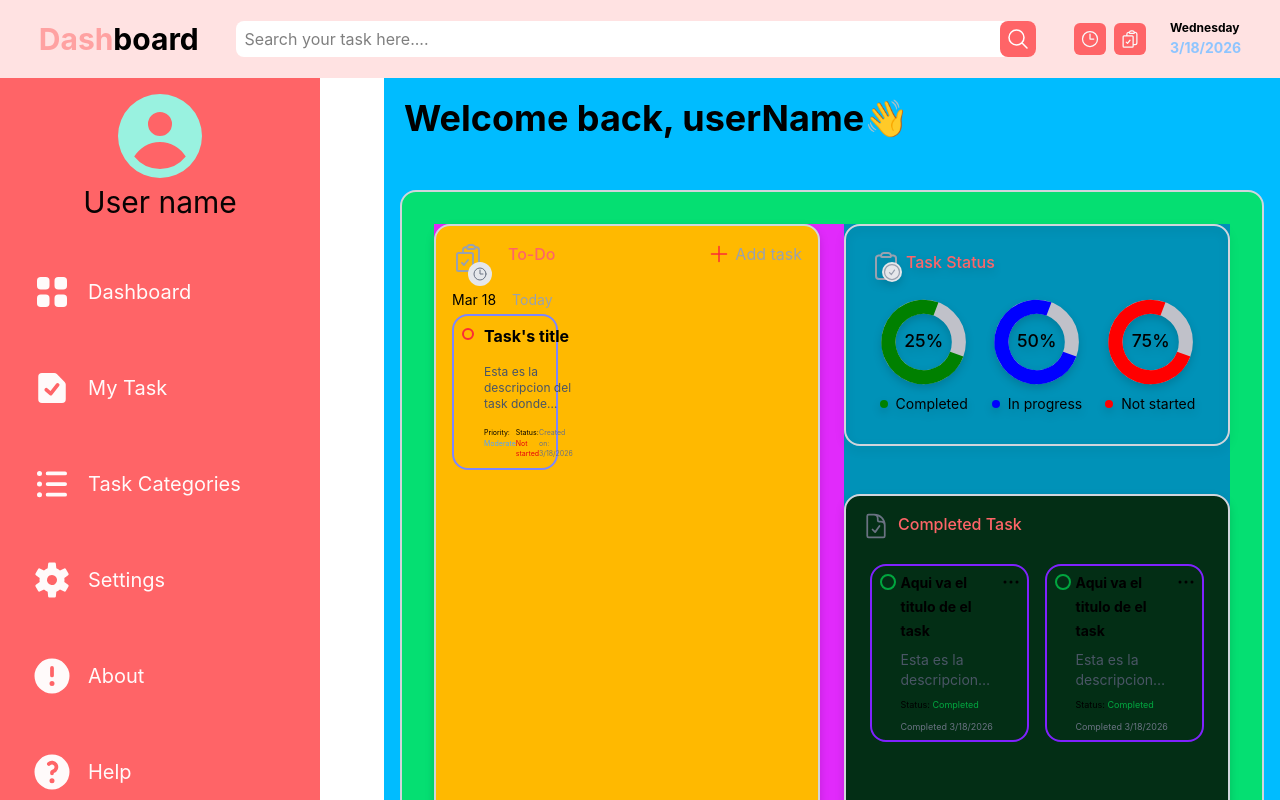
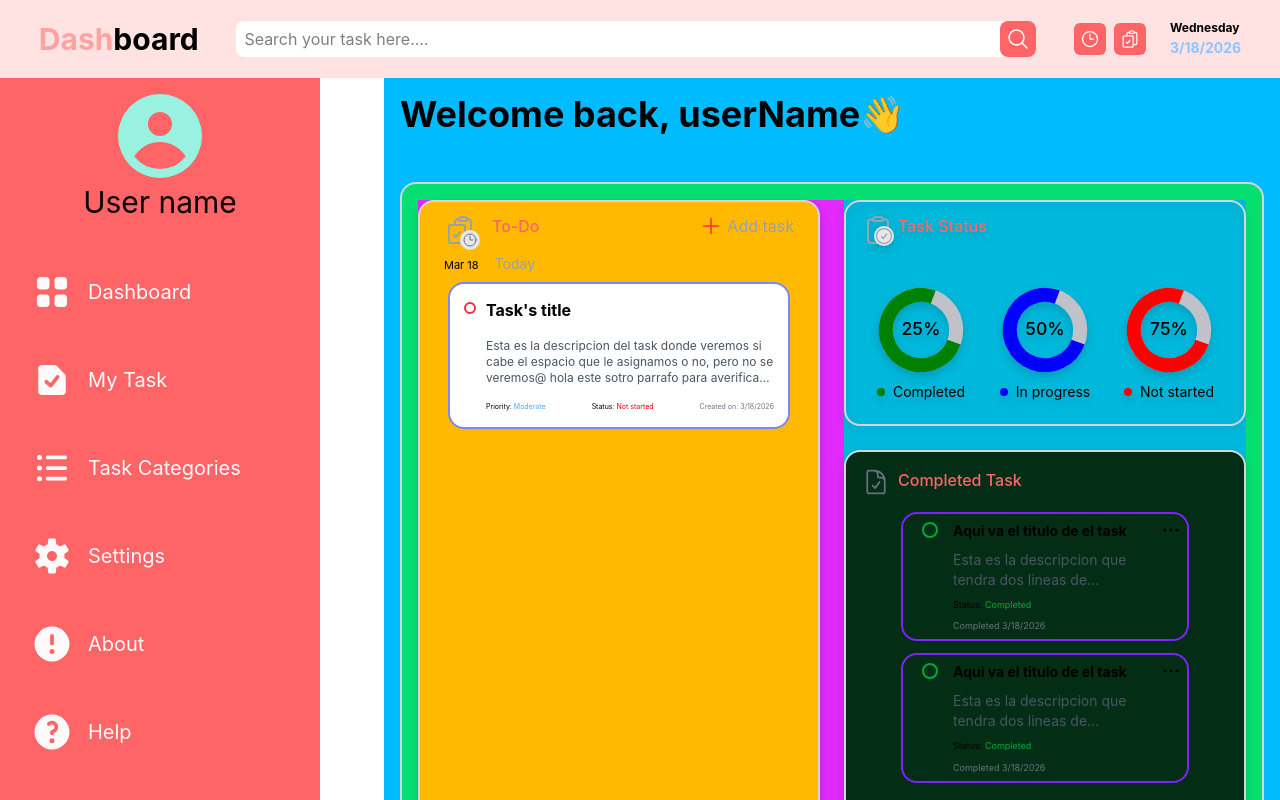
Before and after one commit to karinatuyuc/my-todo-list-React, a React (Vite) app: page / in a window 1280 px wide. Shown: the top 800 px of the page. Built offline with nearby package versions, Linux system fonts and the light colour scheme.

Commit message:
style: styling lg layout

```diff
--- a/src/CompletedTask.jsx
+++ b/src/CompletedTask.jsx
@@ -15,11 +15,13 @@ export default function CompletedTask({dateIn}){
                     <h1 className=" text-red-400 font-medium">Completed Task</h1>
                 </div>
 
+
+
                 {/**CARDS*/}
-                <div className="flex flex-col gap-4 p-2 md:flex-row ">
+                <div className="flex flex-col gap-4 p-2 md:flex-row lg:grid lg:pl-8 lg:pr-8 lg:p-0 lg:gap-3">
 
                     {/**CARD #1 */}
-                    <div className="grid border-2 border-violet-600 rounded-2xl grid-cols-[1fr_4fr_1fr] w-full max-w-md mx-auto p-1">
+                    <div className="grid border-2 border-violet-600 rounded-2xl grid-cols-[1fr_4fr_1fr] w-full max-w-md mx-auto p-1 lg:w-72">
 
                         <div className="flex justify-center items-start pt-1">
                             <div className="w-4 h-4 rounded-full border-2 border-green-600"></div>
@@ -43,7 +45,7 @@ export default function CompletedTask({dateIn}){
                     </div>
 
                    {/**CARD #2 */}
-                   <div className="grid border-2 border-violet-600 rounded-2xl grid-cols-[1fr_4fr_1fr] w-full max-w-md mx-auto p-1">
+                   <div className="grid border-2 border-violet-600 rounded-2xl grid-cols-[1fr_4fr_1fr] w-full max-w-md mx-auto p-1 lg:w-72">
 
                         <div className="flex justify-center items-start pt-1">
                             <div className="w-4 h-4 rounded-full border-2 border-green-600"></div>
--- a/src/Dashboard.jsx
+++ b/src/Dashboard.jsx
@@ -99,7 +99,7 @@ export default function Dashboard({showModal, tasks}) {
 
 
 
-                     <div className="flex items-center justify-center gap-4 m-4 lg:p-1">
+                     <div className="flex items-center justify-center gap-4 m-4">
                         <div className="mx-auto text-xl font-bold mb-4 md:text-2xl lg:ml-0 lg:text-4xl lg:mb-0">
                            <h1>Welcome back, userName<span className="text-3xl md:text-4xl lg:text-4xl">{waveHand}</span></h1>
                         </div>
@@ -108,14 +108,17 @@ export default function Dashboard({showModal, tasks}) {
 
                 {/** Main section */}
 
-                <section className="border-2 border-gray-300 m-4 mb-5 mt-12 p-6 md:bg-orange-700 md:min-h-screen md:p-8 md:rounded-2xl lg:bg-green-400">
+                <section className="border-2 border-gray-300 m-4 mb-5 mt-12 p-6 md:bg-orange-700 md:min-h-screen md:p-8 md:rounded-2xl
+                lg:bg-green-400 lg:p-4">
 
                     <div className="lg:grid  lg:grid-cols-2 lg:gap-6 lg:bg-fuchsia-500 lg:h-screen">
 
                     {/*ADD TASK SECTION AND CARDS TASKS (different component in REVIEW)*/}
-                    <div className="w-full border-2 border-gray-300 drop-shadow-lg p-2 mb-3 rounded-2xl lg:bg-amber-400 lg:h-full">
 
-                        <div className="flex justify-between m-2">
+                    <div className="w-full border-2 border-gray-300 drop-shadow-lg p-2 mb-3 rounded-2xl lg:bg-amber-400
+                    lg:h-full ">
+
+                        <div className="flex justify-between m-4 lg:mt-1">
                             <span className="absolute text-justify left-16 text-xm ml-2 text-red-400 font-medium md:text-base">To-Do</span>
                             <div className="relative">
                                  <ClipboardDocumentCheckIcon
@@ -124,12 +127,13 @@ export default function Dashboard({showModal, tasks}) {
                                  />
                                  <ClockIcon
                                       className="w-6 h-6 relative left-3 top-4 p-1 bg-gray-200 text-gray-500 rounded-full
-                                       md:left-4 md:top-5"
+                                       md:left-4 md:top-5 lg:top-4 lg:w-5 lg:h-5 lg:p-0.5"
                                  />
                             </div>
+
                              <span
                                  className="absolute text-justify mt-10 text-xs
-                                 md:text-sm md:mt-12">
+                                 md:text-sm md:mt-12 lg:text-[11px] lg:mt-10">
                                     {dayMonth}
                                      <span
                                      className="text-gray-400 m-4
@@ -156,9 +160,6 @@ export default function Dashboard({showModal, tasks}) {
                           date={dateInNumber}
                         />
 
-
-
-
                     </div>
 
 
@@ -166,13 +167,13 @@ export default function Dashboard({showModal, tasks}) {
 
 
 
-                    <div className="lg:flex lg:flex-col lg:gap-2 lg:bg-cyan-600">
+                <div className="lg:flex lg:flex-col lg:bg-cyan-500 lg:h-screen">
 
 
                     {/* TASK STATUS*/}
-                    <div className="border-2 border-gray-300 drop-shadow-lg rounded-2xl mb-2 h-full p-4 md:mb-6 lg:h-80 lg:p-6">
+                    <div className="border-2 border-gray-300 drop-shadow-lg rounded-2xl mb-2 h-full p-4 md:mb-6 lg:h-80 lg:pt-3">
 
-                        <div className="flex gap-4">
+                        <div className="flex gap-4 lg:pb-6">
 
                             <div className="flex relative mb-4">
                               <ClipboardIcon className="w-7 h-7 absolute text-gray-400 md:w-8 md:h-8"/>
@@ -204,7 +205,8 @@ export default function Dashboard({showModal, tasks}) {
 
                     {/*COMPLETED TASK*/}
 
-                    <div className=" border-2 drop-shadow-lg border-gray-300 p-4 h-full mt-4 rounded-2xl lg:bg-green-950">
+                    <div className=" border-2 drop-shadow-lg border-gray-300 p-4 h-full mt-4 rounded-2xl
+                    lg:bg-green-950 lg:mt-0 lg:p-4">
                         <CompletedTask
                             dateIn={dateInNumber}
                         />
--- a/src/ProgressCircle.jsx
+++ b/src/ProgressCircle.jsx
@@ -5,8 +5,8 @@ export default function ProgressCircle({title, progress, color}) {
     return (
         <>
             {/** SVG for progress circles*/}
-            <div className="h-22 md:h-28">
-                        <svg viewBox="0 0 100 100" className="w-full h-16 md:h-22">
+            <div className="h-22 md:h-28 lg:h-30">
+                        <svg viewBox="0 0 100 100" className="w-full h-16 md:h-22 lg:h-22">
 
                             {/**Circle base */}
                             <circle cx="50" cy="50" r="40" stroke="#C0C1C9"
--- a/src/TaskCard.jsx
+++ b/src/TaskCard.jsx
@@ -4,13 +4,19 @@ export default function TaskCard ({descriptionTask, date}){
 
     return (
         <>
-                                   {/*DIV TO DO AND ADD TASK*/}
-             <div className="grid grid-cols-1 gap-4 mt-10 p-2 md:grid md:grid-cols-2 lg:grid-cols-3">
+
+
+        <div className="lg:p-3">
+
+                                  {/*DIV TO DO AND ADD TASK*/}
+             <div className="grid grid-cols-1 gap-4 mt-10 p-2 md:grid md:grid-cols-2 lg:flex  lg:mt-2">
 
                 {/**Card #1 */}
-                <div className="w-full max-w-sm mx-auto min-h-28 border-2 border-indigo-400 rounded-2xl  p-0.5 md:grid md:grid-cols-1">
+                <div className="w-full max-w-sm mx-auto min-h-28 border-2 border-indigo-400 rounded-2xl  p-0.5 md:grid md:grid-cols-1
+                 lg:w-96 lg:bg-white lg:p-2">
 
-                    <div className="flex gap-2.5 p-1.5">
+                    <div className="flex gap-2.5 p-1.5
+                     ">
                         <div className="flex justify-center items-start mt-1">
                             <span className="w-3 h-3 border-2 rounded-full text-red-500"></span> {/**This sould be interactive too */}
                         </div>
@@ -33,9 +39,7 @@ export default function TaskCard ({descriptionTask, date}){
                 </div>
 
              </div>
-
-
-
+    </div>
         </>
     )
 }
--- a/src/sideMenu.jsx
+++ b/src/sideMenu.jsx
@@ -4,7 +4,7 @@ import { ExclamationCircleIcon, Bars3Icon, UserCircleIcon, Squares2X2Icon, Docum
 export default function SideMenu() {
 
     const listStyles =
-    "group flex items-center gap-2 text-xl text-white md:gap-4 lg:text-md lg:hover:bg-white lg:hover:rounded-lg lg:hover:text-red-500 lg:hover:font-medium lg:hover:cursor-pointer lg:hover:p-3 lg:hover:mt-8 lg:hover:mb-8";
+    "group flex items-center gap-2 text-xl text-white md:gap-4 lg:text-md lg:hover:bg-white lg:hover:rounded-lg lg:hover:text-red-500 lg:hover:font-medium lg:hover:cursor-pointer lg:hover:p-3 lg:hover:scale-110 transition-all duration-300";
     const iconStyles =  "w-10 h-10 text-white lg:group-hover:text-red-500 lg:transition-colors lg:duration-200"
 
     return (
@@ -32,7 +32,7 @@ export default function SideMenu() {
             </div>
 
             <div className="bg-red-700 p-8 h-screen lg:bg-red-400 lg:w-80 ">
-                <ol className="space-y-12 lg:space-y-14 lg:mt-60 lg:hover:text-blue-900">
+                <ol className="space-y-12 lg:space-y-12 lg:mt-60 lg:hover:text-blue-900">
                     <li className={listStyles}>
                         <Squares2X2Icon className={iconStyles}/>
                         Dashboard
```
